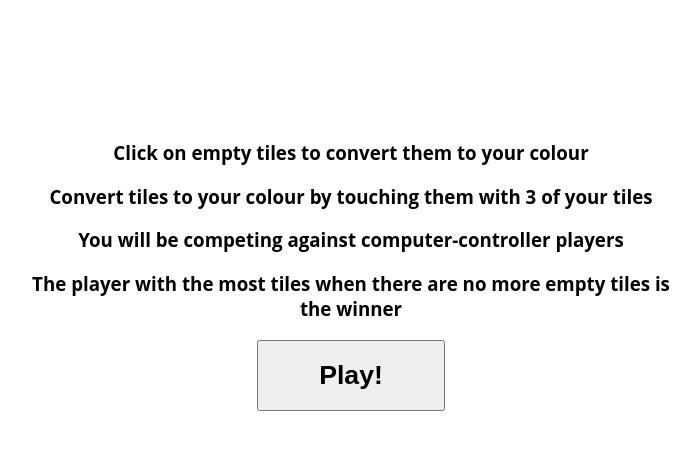
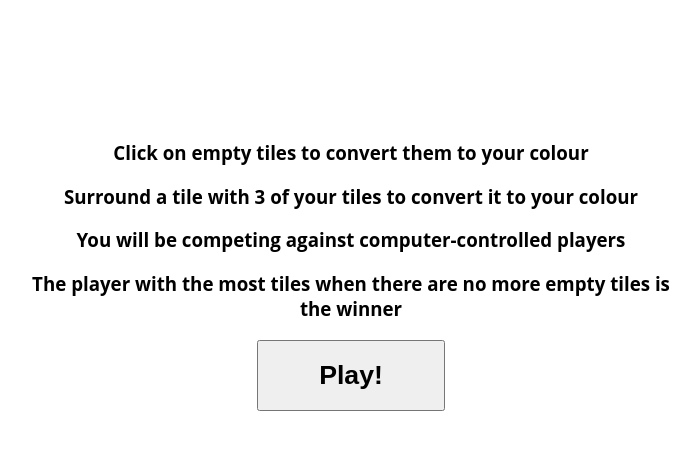
Before and after one commit to wildlyinaccurate/civilizations, a plain HTML site: page index.html in a window 1280 px wide. Shown: the whole page, without its empty margins (289-989 px from the left). Drawn offline with Linux system fonts and the light colour scheme.

Commit message:
Built from 7d1cff6

```diff
--- a/index.html
+++ b/index.html
@@ -1 +1 @@
-<!DOCTYPE html><html><head><meta charset=utf-8><title>Civilizations</title><meta name=viewport content="width=device-width"><link rel=stylesheet href=styles/b0dcdc6e.main.css><body><div id=introduction><h3>Click on empty tiles to convert them to your colour</h3><h3>Convert tiles to your colour by touching them with 3 of your tiles</h3><h3>You will be competing against computer-controller players</h3><h3>The player with the most tiles when there are no more empty tiles is the winner</h3><button class=play onclick="document.getElementById('introduction').style.display = 'none'; loadGame()"><h1>Play!</h1></button></div><script src=scripts/19fa7a76.vendor.js></script><script src=scripts/1f331697.main.js></script>
+<!DOCTYPE html><html><head><meta charset=utf-8><title>Civilizations</title><meta name=viewport content="width=device-width"><link rel=stylesheet href=styles/b0dcdc6e.main.css><body><div id=introduction><h3>Click on empty tiles to convert them to your colour</h3><h3>Surround a tile with 3 of your tiles to convert it to your colour</h3><h3>You will be competing against computer-controlled players</h3><h3>The player with the most tiles when there are no more empty tiles is the winner</h3><button class=play onclick="document.getElementById('introduction').style.display = 'none'; loadGame()"><h1>Play!</h1></button></div><script src=scripts/19fa7a76.vendor.js></script><script src=scripts/1f331697.main.js></script>
```
